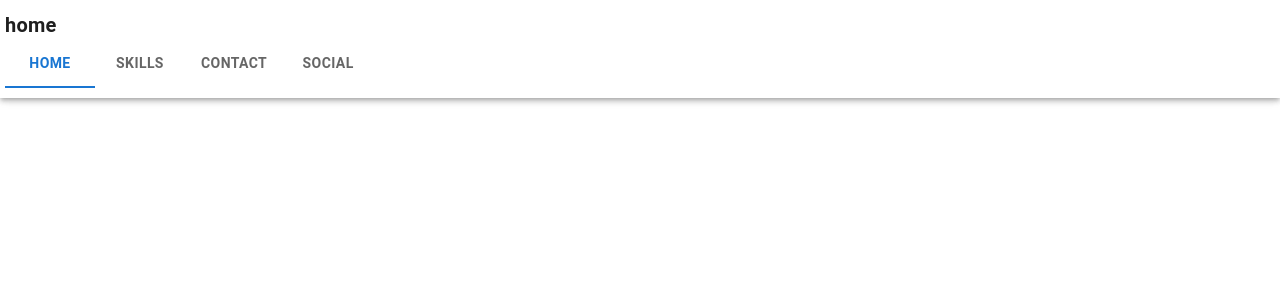
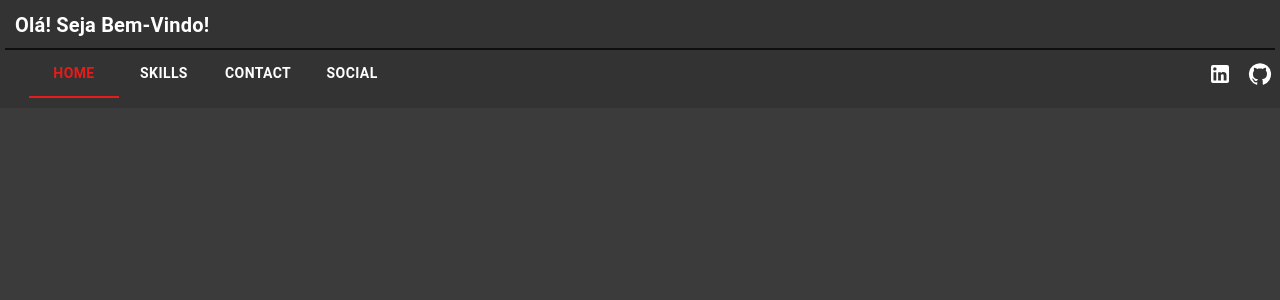
Before and after one commit to andrelssn/andre-santos-portfolio, a React (Create React App) app: page / in a window 1280 px wide. Shown: the top 300 px of the page. Built offline with nearby package versions, Linux system fonts and the light colour scheme.

Commit message:
color adjustments

```diff
--- a/package.json
+++ b/package.json
@@ -5,6 +5,7 @@
   "dependencies": {
     "@emotion/react": "^11.13.5",
     "@emotion/styled": "^11.13.5",
+    "@mui/icons-material": "^6.4.5",
     "@mui/material": "^6.1.8",
     "@testing-library/jest-dom": "^5.17.0",
     "@testing-library/react": "^13.4.0",
--- a/src/App.css
+++ b/src/App.css
@@ -1,8 +1,13 @@
 
 
-
+body {
+  background: #3B3B3B !important;
+}
 
 :root {
-  --header:    #ffffff;
-  --main-text: #1f1f1f;
+  --header:             	#333333;
+  --red-system:           #e41c1c;
+  --red-system-strong:    #681010;
+  --red-system-light:     #df8181;
+  --main-text:            #0f0f0f;
 }
--- /dev/null
+++ b/src/Components/Props/Styles.js
@@ -0,0 +1,17 @@
+export const tabSx = {
+    "& .MuiTabs-indicator": {
+        backgroundColor: "var(--red-system)",
+    },
+    "& .MuiButtonBase-root.MuiTab-root": {
+        color: "#ffffff",
+        fontWeight: "bold",
+        transition: "color 0.2s ease-in-out",
+        "&:hover": {
+            color: "var(--red-system-light)",
+        },
+        "&.Mui-selected": {
+            color: "var(--red-system)",
+            fontWeight: "bold"
+        },
+    },
+};
--- a/src/Layout/Header/Header.js
+++ b/src/Layout/Header/Header.js
@@ -1,12 +1,19 @@
 import React from "react";
-import { AppBar, Box, Tab, Tabs, Typography } from "@mui/material";
+import { AppBar, Box, IconButton, Tab, Tabs, Typography } from "@mui/material";
+
+// Icons
+import LinkedInIcon from '@mui/icons-material/LinkedIn';
+import GitHubIcon from '@mui/icons-material/GitHub';
 
 // Style
 import "./Style.css";
 
+// Prop
+import { tabSx } from "../../Components/Props/Styles";
+
 export default function Header() {
     const [selectedTab, setSelectedTab] = React.useState("home");
-    const [pageName, setPageName]       = React.useState("home");
+    const [pageName, setPageName]       = React.useState("Olá! Seja Bem-Vindo!");
 
     const handleChange = (event, newValue) => {
         setSelectedTab(newValue);
@@ -22,17 +29,27 @@ export default function Header() {
 
     return (
         <AppBar className="header-bar">
-            <Typography color="var(--main-text)" fontSize={20} fontWeight={"bold"}>
+            <Typography color="#ffffff" fontSize={20} fontWeight={"bold"} borderBottom={"2px solid #0f0f0f"} p={"0px 10px"} pb={1}>
                 {pageName}
             </Typography>
 
-            <Box>
-                <Tabs value={selectedTab} onChange={handleChange} sx={{ "& button": { fontSize: 14, fontWeight: "bold" } }}>
+            <Box sx={{ ml: 3, display: "flex", alignItems: "center" }}>
+                <Tabs value={selectedTab} onChange={handleChange} sx={tabSx}>
                     <Tab label="Home" value={"home"}/>
                     <Tab label="Skills" value={"skills"}/>
                     <Tab label="Contact" value={"contact"}/>
                     <Tab label="Social" value={"social-media"}/>
                 </Tabs>
+
+                <Box sx={{ display: "inline-flex", position: "absolute", right: 0 }}>
+                    <IconButton title="linkedin">
+                        <LinkedInIcon sx={{ color: "#ffffff" }}/>
+                    </IconButton>
+
+                    <IconButton href="https://github.com/andrelssn" title="github">
+                        <GitHubIcon sx={{ color: "#ffffff" }}/>
+                    </IconButton>
+                </Box>
             </Box>
         </AppBar>
     );
--- a/src/Layout/Header/Style.css
+++ b/src/Layout/Header/Style.css
@@ -2,4 +2,5 @@
     position: fixed !important;
     padding: 10px 5px !important;
     background-color: var(--header) !important;
+    box-shadow: none !important;
 }
```
Also changed, not shown: 1 other file (tests, documents, lock files or other folders).
